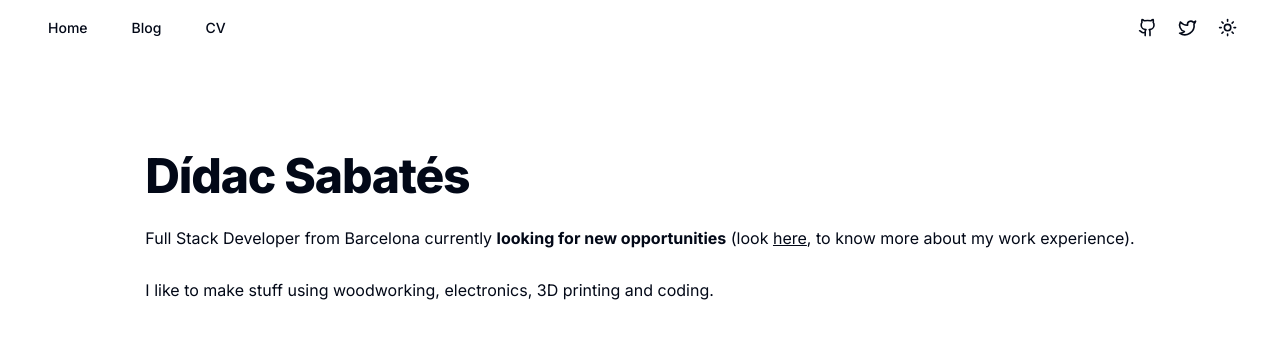
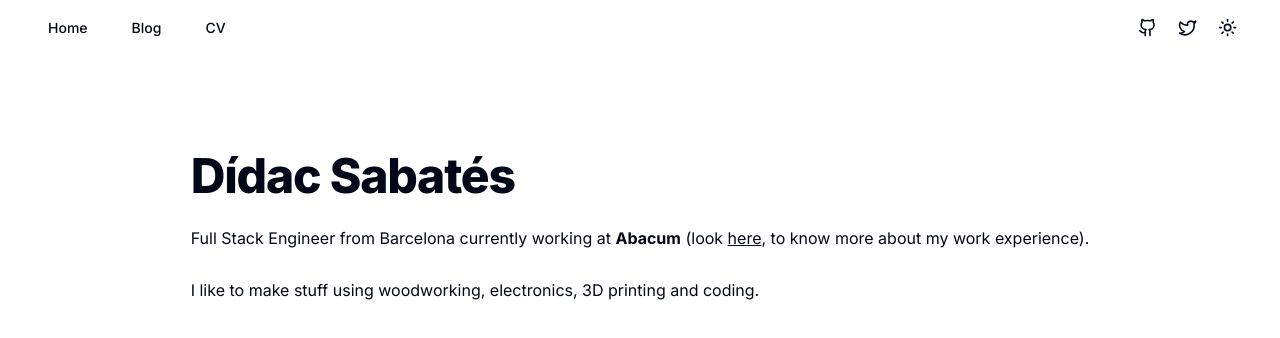
Before and after one commit to sabatesduran/didac.dev, a Next.js app: page / in a window 1280 px wide. Shown: the top 338 px of the page. Built offline with nearby package versions, Linux system fonts and the light colour scheme.

Commit message:
Update page.tsx

```diff
--- a/src/app/page.tsx
+++ b/src/app/page.tsx
@@ -14,8 +14,8 @@ export default function Home() {
         <div className="relative flex flex-col before:absolute before:h-[300px] before:w-[480px] before:-translate-x-1/2 before:rounded-full before:bg-gradient-radial before:from-white before:to-transparent before:blur-2xl before:content-[''] after:absolute after:-z-20 after:h-[180px] after:w-[240px] after:translate-x-1/3 after:bg-gradient-conic after:from-sky-200 after:via-blue-200 after:blur-2xl after:content-[''] before:dark:bg-gradient-to-br before:dark:from-transparent before:dark:to-blue-700 before:dark:opacity-10 after:dark:from-sky-900 after:dark:via-[#0141ff] after:dark:opacity-40 before:lg:h-[360px]">
           <T.H1 className="place-items-center">Dídac Sabatés</T.H1>
           <T.P>
-            Full Stack Developer from Barcelona currently{" "}
-            <span className="font-bold">looking for new opportunities</span>{" "}
+            Full Stack Engineer from Barcelona currently working at{" "}
+            <span className="font-bold">Abacum</span>{" "}
             (look{" "}
             <Link href="/cv" className="underline">
               here
```
